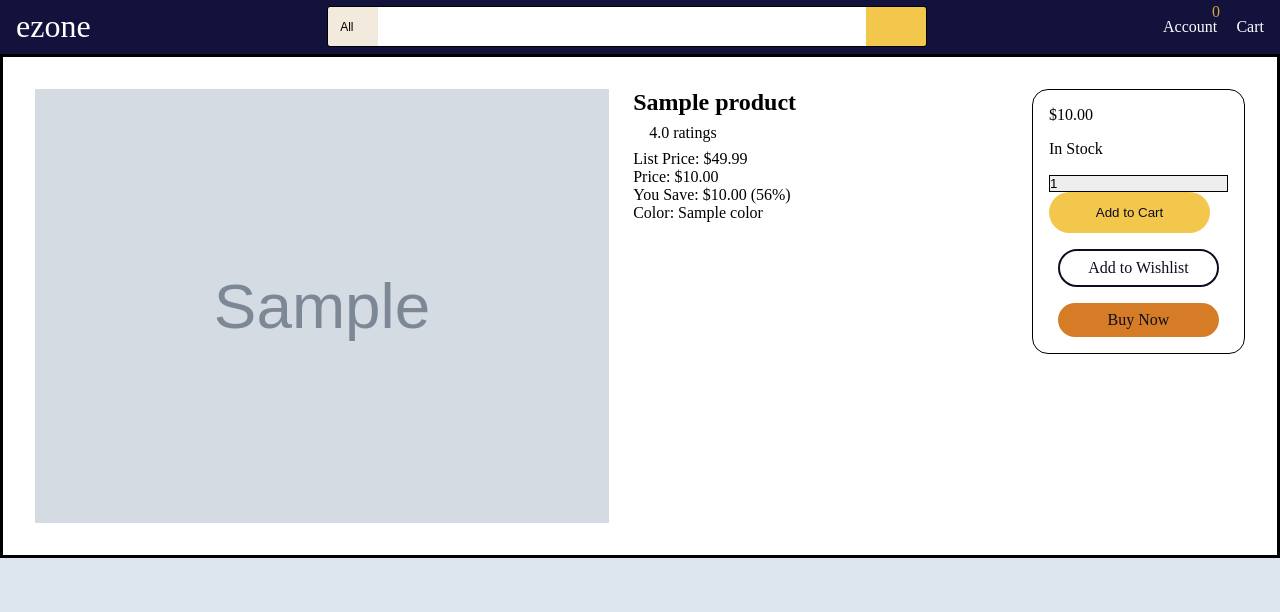
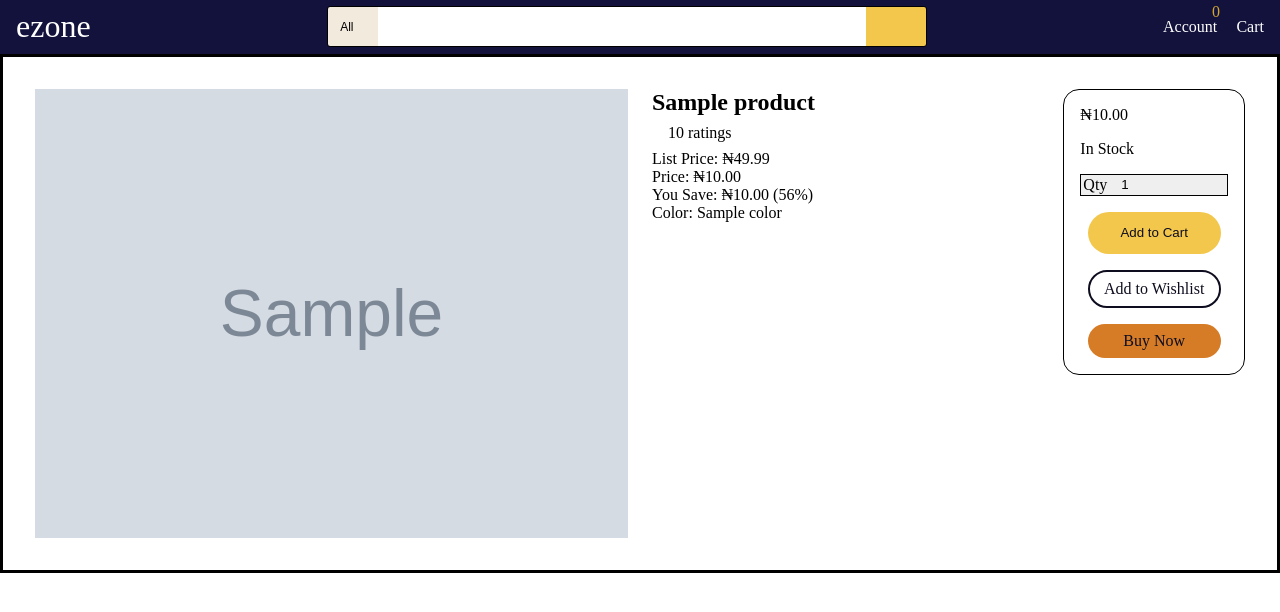
Before and after one commit to smartprogrammer101/E-commerce, a Django app: page /detail/00000000-0000-0000-0000-000000000001 in a window 1280 px wide. Shown: the top 612 px of the page. Run offline with Django 4.2, Linux system fonts and the light colour scheme; tables that the repository leaves empty hold one stand-in row (values such as "Sample post"); grey boxes marked "Sample" are stand-in pictures.

Commit message:
made some tweaks

```diff
--- a/static/css/detail.css
+++ b/static/css/detail.css
@@ -96,8 +96,41 @@
 .buy-now-button {
     background-color: rgb(214, 124, 39);
 }
-input.quantity {
+/* input.quantity {
     background-color: #eee;
     border: 1px solid;
     width: fit-content;
+} */
+select {
+    -webkit-appearance: none;
+    appearance: none;
+    width: 100%;
+    display: block;
+    border: none;
+    position: relative;
+    padding: .2em 3em;
 }
+.quantity-wrapper {
+    position: relative;
+    margin-bottom: 1em;
+    border: 1px solid;
+}
+.quantity-wrapper::before {
+    content: 'Qty';
+    display: block;
+    position: absolute;
+    top: 1px;
+    left: 2px;
+    z-index: 1;
+}
+.quantity-text {
+    /* border: 1px solid #333; */
+    padding: .2em;
+    margin-left: 3em;
+    width: 70%;
+    box-shadow: inset 0 0 4px #ccc;
+}
+.cart-button {
+    display: block;
+    margin: 0 auto;
+}
--- a/static/css/style.css
+++ b/static/css/style.css
@@ -96,7 +96,8 @@
 
 body {
     font-family: var(--ff-one);
-    background-color: rgb(221, 230, 238);
+    /* background-color: rgb(221, 230, 238); */
+    background-color: #fff;
     /* padding: 0 2em; */
 }
 
@@ -178,15 +179,18 @@
 ------------------------------
 ----------------------------*/
 header {
+    /* background-color: #eee; */
     position: relative;
     padding: 1em;
     max-width: 1100px;
     margin: 0 auto;
+    margin-top: 1em;
     display: grid;
     grid-template-columns: repeat(5, 1fr);
     grid-template-rows: 200px 200px;
     grid-template-areas: 'featured featured featured featured featured'
                             'featured featured featured featured featured';
+    box-shadow: 0 0 5px;
 }
 .primary-navigation,
 .box-one,
@@ -388,6 +392,7 @@
     max-width: 1100px;
     margin: 0 auto;
     margin-top: 2em;
+    box-shadow: 0 2px 5px;
 }
 .group {
     padding: .8em;
@@ -471,16 +476,19 @@
     width: 100%;
     object-fit: cover;
     transition: transform 500ms;
+    background-color: #fff;
 }
 .item-card:hover img{
     transform: scale(1.2);
 }
 
-.item-card .star {
+.item-card .star,
+.rating .star {
     letter-spacing: 0;
     color: var(--color-star);
 }
-.item-card .fa-star-o {
+.item-card .fa-star-o,
+.rating .fa-star-o {
     letter-spacing: 0;
     color: #ddd;
 }
@@ -493,7 +501,8 @@
     opacity: .5;
     text-decoration: line-through;
 }
-.item-card .average-rating {
+.item-card .average-rating,
+.rating .average-rating {
     font-size: .75em;
     display: none;
 }
--- a/templates/product/product_detail.html
+++ b/templates/product/product_detail.html
@@ -23,28 +23,30 @@
                 <i class="fa fa-star"></i>
                 <i class="fa fa-star-half-o"></i>
             </div>
-            <div class="rating-number">{{ product.rating }} ratings</div>
+            <div class="rating-number"><span class="average-rating">{{ product.rating }}</span>{{ product.num_reviews }} ratings</div>
         </div>
         <div>
-            <div class="original-price">List Price: <span class="orignal-price-amout">$49.99</span></div>
-            <div class="item-price">Price: <span class="item-price-amount">${{ product.price|intcomma }}</span></div>
-            <div class="saved-price">You Save: <span class="saved-price-amount">$10.00 (56%)</span></div>
+            <div class="original-price">List Price: <span class="orignal-price-amout">&#8358;49.99</span></div>
+            <div class="item-price">Price: <span class="item-price-amount">&#8358;{{ product.price|intcomma }}</span></div>
+            <div class="saved-price">You Save: <span class="saved-price-amount">&#8358;10.00 (56%)</span></div>
             <div class="item-color">Color: <span class="item-color-value">{{ product.color.first|capfirst }}</span></div>
         </div>
     </div>
     <div class="cart_wishlist flex flex-column">
-        <div class="item-price-amount">${{ product.price|intcomma }}</div>
+        <div class="item-price-amount">&#8358;{{ product.price|intcomma }}</div>
         <div class="in-stock">In Stock</div>
         <form action="{% url 'cart:cart' %}" method="post">{% csrf_token %}
-        <input class="quantity" name="quantity" type="text" list="qty" value="1">
-        <datalist id="qty">
-            <option value="1">1</option>
-            <option value="2">2</option>
-            <option value="3">3</option>
-            <option value="4">4</option>
-            <option value="5">5</option>
-        </datalist>
-        {% comment %} <!-- <a href="{% url 'cart:add_to_cart' %}" class="button cart-button">Add to Cart</a> --> {% endcomment %}
+            <div class="quantity-wrapper">
+                <select name="quantity" class="quantity" id="quantity">
+                    <option value="1">1</option>
+                    <option value="2">2</option>
+                    <option value="3">3</option>
+                    <option value="4">4</option>
+                    <option value="5">5</option>
+                    <option id="more-botton" value="more">more?</option>
+                </select>
+            </div>
+
             <input type="hidden" name="product-id" value="{{ product.id }}">
             <button href="#" class="button cart-button">Add to Cart</button>
         </form>
@@ -54,6 +56,8 @@
 </section>
 {% endblock content %}
 
-{% comment %} {% block javascript %}
-    <script src="js/nav.js"></script>
-{% endblock javascript %} {% endcomment %}
+{% block javascript %}
+    {% comment %} <script src="js/nav.js"></script> {% endcomment %}
+    <script src="{% static 'js/product_detail.js' %}"></script>
+    <script src="{% static 'js/reviews.js' %}"></script>
+{% endblock javascript %}
--- a/templates/search/search_result.html
+++ b/templates/search/search_result.html
@@ -14,7 +14,7 @@
         <p>{{ searched_products_result|length }} results for <span class="searched-text">"{{ searched_category }}"</span></p>
     {% endif %}
 {% else %}
-    <p>{{ searched_products_result|length }}results for <span class="searched-text">"{{ searched_text }}"</span></p>
+    <p>{{ searched_products_result|length }} results for <span class="searched-text">"{{ searched_text }}"</span></p>
 {% endif %}
 </div>
 <main>
```
Also changed, not shown: static/js/product_detail.js (added, +69 -0 lines), templates/product/index.html (+8 -7 lines).
